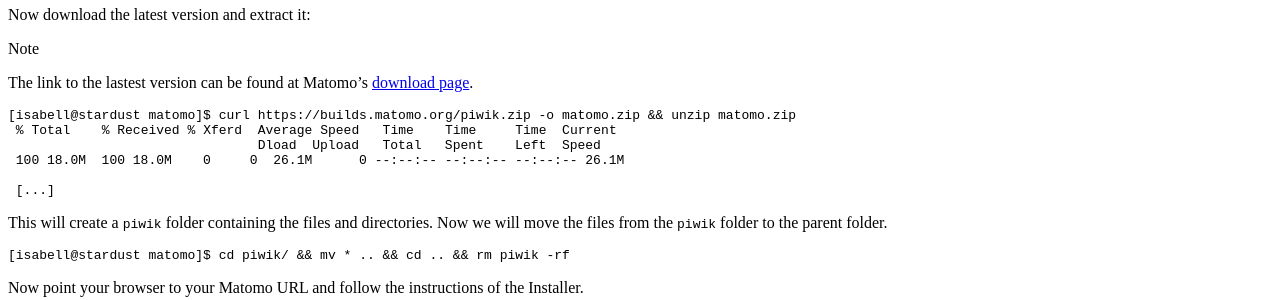
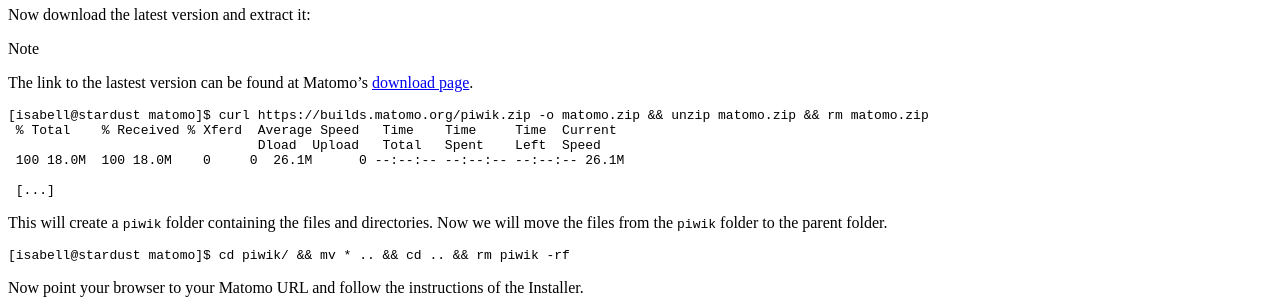
Before and after one commit to Uberspace/lab, a Sphinx documentation site: the page built from source/guide_matomo.rst, in a window 1280 px wide and 900 px high, scrolled down 1760 px. Shown: the part 152-452 px from the top of the window. Built offline with Sphinx 7.4.7 and the Read the Docs theme 2.0.0, drawn with Linux system fonts in a browser that asks for light colours.

Commit message:
Remove archive after it was unzipped

```diff
--- a/source/guide_matomo.rst
+++ b/source/guide_matomo.rst
@@ -55,7 +55,7 @@
 
 ::
 
- [isabell@stardust matomo]$ curl https://builds.matomo.org/piwik.zip -o matomo.zip && unzip matomo.zip
+ [isabell@stardust matomo]$ curl https://builds.matomo.org/piwik.zip -o matomo.zip && unzip matomo.zip && rm matomo.zip
   % Total    % Received % Xferd  Average Speed   Time    Time     Time  Current
                                  Dload  Upload   Total   Spent    Left  Speed
   100 18.0M  100 18.0M    0     0  26.1M      0 --:--:-- --:--:-- --:--:-- 26.1M
```
